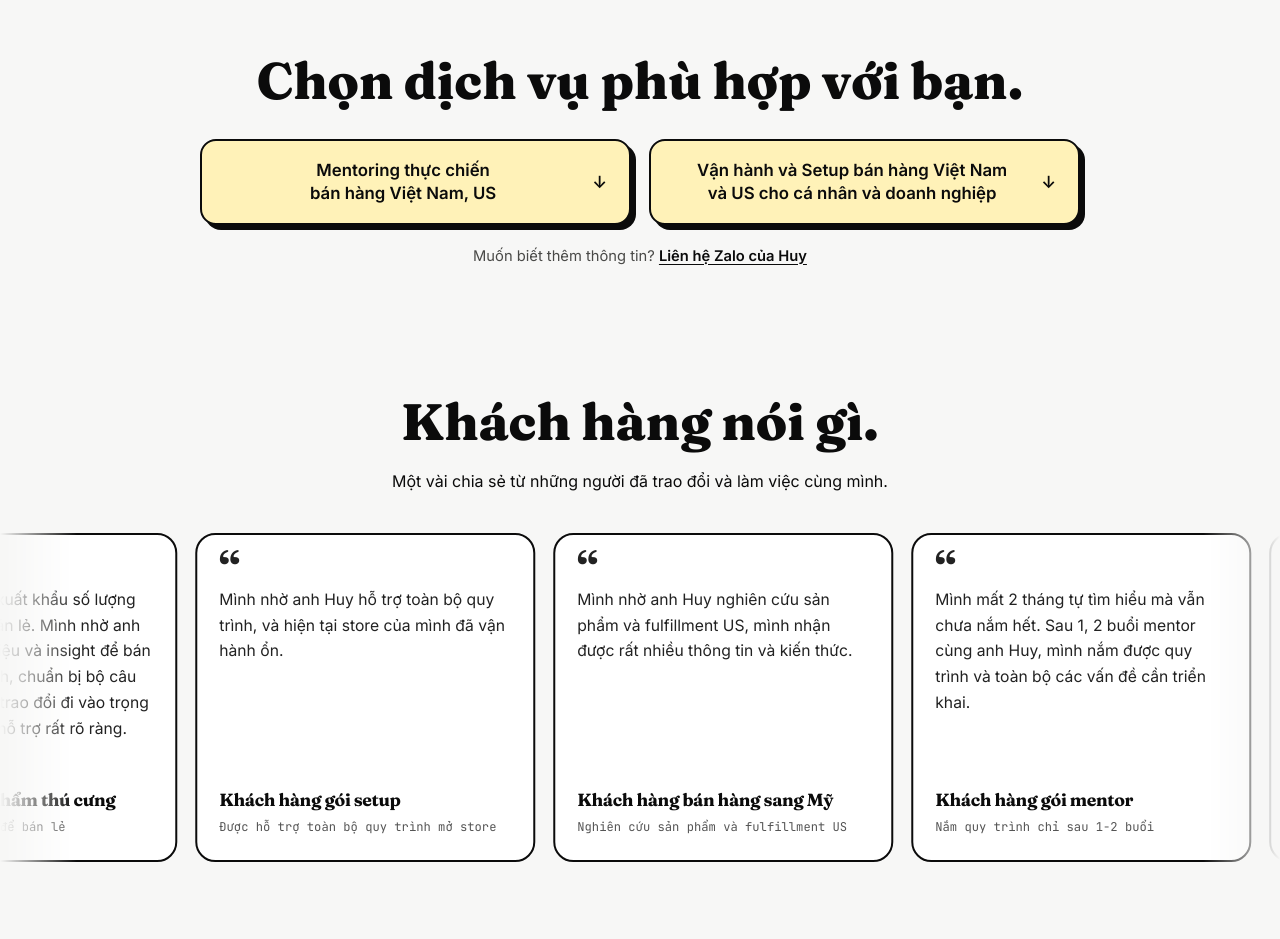
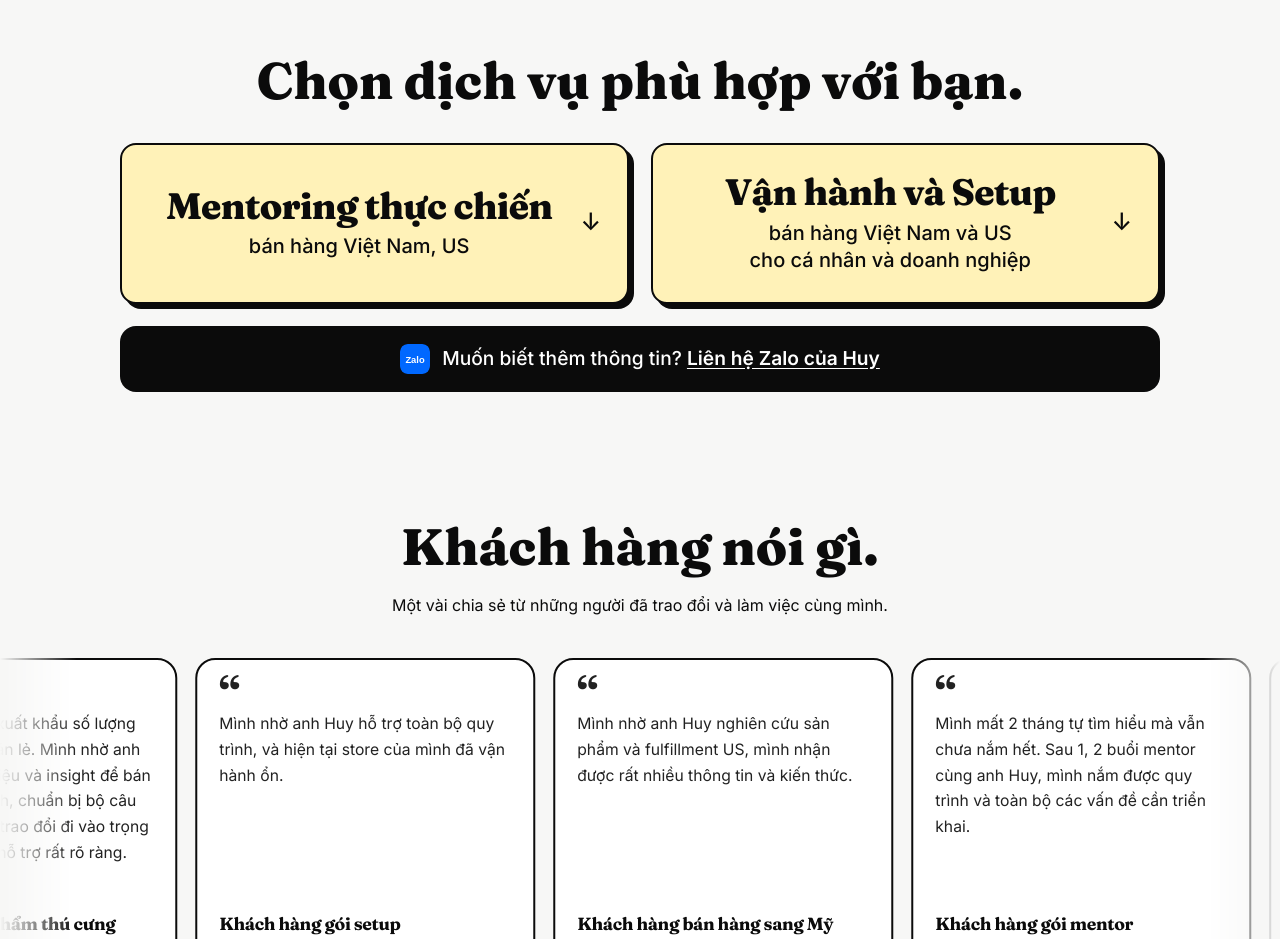
Before and after one commit to DinhHuy1405/huytim-landing, a plain HTML site: page index.html in a window 1280 px wide. Shown: the part 1360-2299 px from the top of the page. Drawn offline with Linux system fonts and the light colour scheme.

Commit message:
Service picker: larger buttons and a Zalo contact button below
Co-Authored-By: Claude Opus 5.5 <noreply@anthropic.com>

```diff
--- a/index.html
+++ b/index.html
@@ -364,14 +364,17 @@
   @media(max-width:760px){.me-g{grid-template-columns:1fr;gap:26px}.me-ph{max-width:260px}}
 
   /* Hai nút chọn dịch vụ */
-  .dv2{display:grid;grid-template-columns:repeat(2,minmax(0,1fr));gap:18px;max-width:880px;margin:30px auto 0}
+  .dv2{display:grid;grid-template-columns:repeat(2,minmax(0,1fr));gap:22px;max-width:1040px;margin:34px auto 0}
   @media(max-width:700px){.dv2{grid-template-columns:1fr}}
-  .dv2 .goi-toggle{display:flex;align-items:center;justify-content:center;gap:10px;margin-top:0;min-width:0;width:100%;font-size:1.05rem;line-height:1.35;padding:18px 22px}
+  .dv2 .goi-toggle{display:flex;align-items:center;justify-content:center;gap:10px;margin-top:0;min-width:0;width:100%;font-size:clamp(1.05rem,1.7vw,1.25rem);font-weight:500;line-height:1.35;padding:26px 26px 28px;min-height:150px}
   .dv2 .goi-toggle .cv{margin-left:0;flex:none}
-  .dv2 .goi-toggle .lb{text-wrap:balance}
+  .dv2 .goi-toggle .lb{flex:1;text-wrap:balance}
+  .dv2 .goi-toggle .lb b{display:block;font-family:Fraunces,serif;font-weight:800;font-size:clamp(1.7rem,3vw,2.3rem);letter-spacing:-.02em;line-height:1.15;margin-bottom:6px}
+  .dv2 .goi-toggle .cv{font-size:1.5rem}
   .dv2 .goi-toggle[aria-expanded="true"]{background:#ffe978}
-  .goi-hint a{font-weight:600;color:var(--ink);text-decoration:underline;text-underline-offset:3px}
-  .goi-hint{margin-top:20px}
+  .dv-z{display:flex;align-items:center;justify-content:center;gap:12px;max-width:1040px;margin:22px auto 0;font-size:clamp(1.02rem,1.7vw,1.2rem);line-height:1.35;padding:18px 22px}
+  .dv-z img{flex:none;border-radius:8px}
+  .dv-z b{font-weight:600;white-space:nowrap;text-decoration:underline;text-underline-offset:3px}
   #van-hanh[hidden]{display:none}
   #van-hanh{padding-top:44px}
 </style>
@@ -431,10 +434,10 @@
   <div class="wrap center">
     <h2 class="serif">Chọn dịch vụ phù hợp với bạn.</h2>
     <div class="dv2">
-      <button type="button" class="btn goi-toggle" id="goiToggle" data-p="goiPanel" aria-expanded="false" aria-controls="goiPanel"><span class="lb">Mentoring thực chiến bán hàng Việt Nam, US</span><span class="cv" aria-hidden="true">&#8595;</span></button>
-      <button type="button" class="btn goi-toggle" id="vhToggle" data-p="van-hanh" aria-expanded="false" aria-controls="van-hanh"><span class="lb">Vận hành và Setup bán hàng Việt Nam và US cho cá nhân và doanh nghiệp</span><span class="cv" aria-hidden="true">&#8595;</span></button>
+      <button type="button" class="btn goi-toggle" id="goiToggle" data-p="goiPanel" aria-expanded="false" aria-controls="goiPanel"><span class="lb"><b>Mentoring thực chiến</b> bán hàng Việt Nam, US</span><span class="cv" aria-hidden="true">&#8595;</span></button>
+      <button type="button" class="btn goi-toggle" id="vhToggle" data-p="van-hanh" aria-expanded="false" aria-controls="van-hanh"><span class="lb"><b>Vận hành và Setup</b> bán hàng Việt Nam và US cho cá nhân và doanh nghiệp</span><span class="cv" aria-hidden="true">&#8595;</span></button>
     </div>
-    <p class="goi-hint">Muốn biết thêm thông tin? <a href="https://zalo.me/0796796492" target="_blank" rel="noopener">Liên hệ Zalo của Huy</a></p>
+    <a class="btn dv-z" href="https://zalo.me/0796796492" target="_blank" rel="noopener"><img src="img/zalo.svg" alt="" width="30" height="30"><span>Muốn biết thêm thông tin? <b>Liên hệ Zalo của Huy</b></span></a>
     <div id="goiPanel" hidden>
     <div class="alert" role="note"><b>Đây không phải khóa học.</b><span>Đây là mentor: theo sát toàn bộ quy trình, bài tập thực chiến, support, và meeting 1 kèm 1 hàng tuần.</span></div>
     <div class="consult three" style="text-align:left">
```
